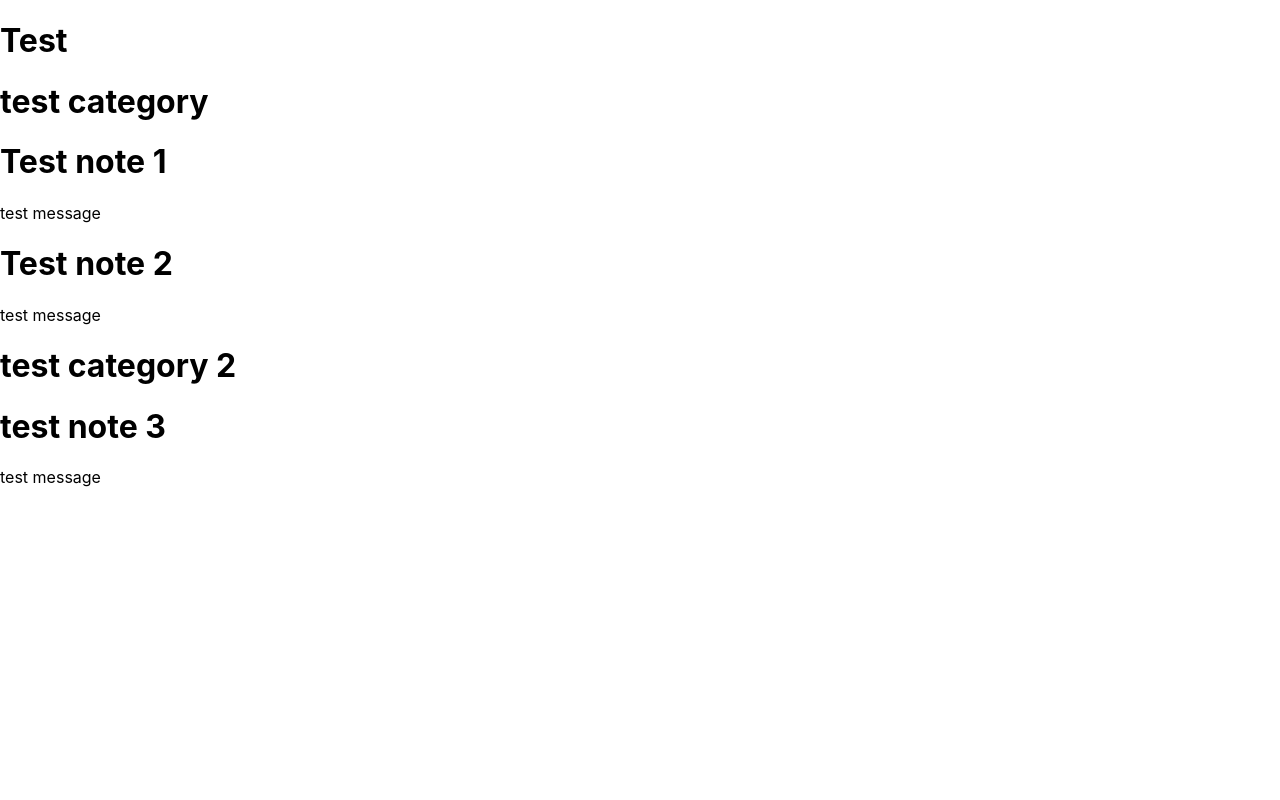
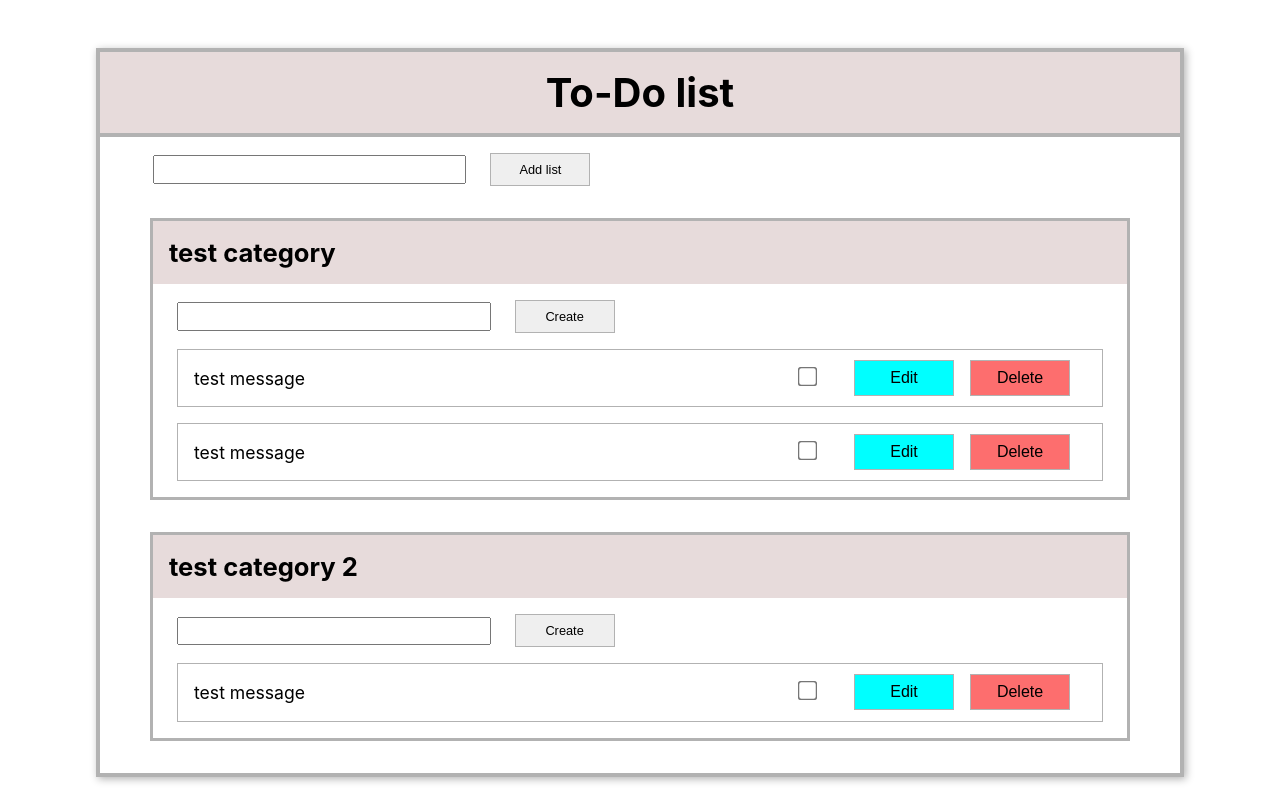
Before and after one commit to lsepu/sofkaChallenge-frontend, a React (Vite) app: page / in a window 1280 px wide. Built offline with nearby package versions, Linux system fonts and the light colour scheme.

Commit message:
ADD: CSS Styling added

```diff
--- a/src/App.css
+++ b/src/App.css
@@ -1,42 +1,113 @@
-.App {
+.toDo-wrapper{
+  max-width: 1080px;
+  margin: auto;
   text-align: center;
+  margin-top: 3rem;
+  border: 4px solid #b2b2b2;
+  box-shadow: 2px 2px 8px #b2b2b2;
 }
 
-.App-logo {
-  height: 40vmin;
-  pointer-events: none;
+.toDo-title{
+  margin: 0;
+  font-size: 2.5rem;
+  border-bottom: 4px solid #b2b2b2;
+  padding: 1rem 0;
+  background-color: #e7dbdb;
 }
 
-@media (prefers-reduced-motion: no-preference) {
-  .App-logo {
-    animation: App-logo-spin infinite 20s linear;
-  }
+.categories-wrapper{
+  text-align: left;
+  max-width: 980px;
+  margin: auto;
 }
 
-.App-header {
-  background-color: #282c34;
-  min-height: 100vh;
-  display: flex;
-  flex-direction: column;
-  align-items: center;
-  justify-content: center;
-  font-size: calc(10px + 2vmin);
-  color: white;
+.category-info{
+  background-color: #e7dbdb;
+  padding: 1rem;
 }
 
-.App-link {
-  color: #61dafb;
+.category-info h1 {
+  margin: 0;
+  font-size: 1.6rem;
 }
 
-@keyframes App-logo-spin {
-  from {
-    transform: rotate(0deg);
-  }
-  to {
-    transform: rotate(360deg);
-  }
+.category-wrapper{
+  border: 3px solid #b2b2b2;
+  margin: 2rem 0;
 }
 
-button {
-  font-size: calc(10px + 2vmin);
+.notes-wrapper{
+  padding: 0 1.5rem;
 }
+
+.note{
+  font-size: 1.1rem;
+  border: 1px solid #b2b2b2;
+  margin: 1rem 0;
+  padding: 0 1rem;
+  display: flex;
+  justify-content: space-between;
+  align-items: center;
+}
+
+.edit-note{
+  padding: 0 0.5rem;
+}
+
+.edit-note input{
+  margin: 0 2rem;
+  transform : scale(1.5);
+}
+
+.edit-note button{
+  padding: 0.5rem;
+  margin: 0 0.5rem;
+  font-size: 1rem;
+  width: 100px;
+  border: 1px solid #b2b2b2;
+  cursor: pointer;
+}
+
+.edit-note button:hover{
+  transform: scale(1.1);
+}
+
+.btn--delete{
+  background-color: rgb(253, 110, 110);
+}
+
+.btn--delete:hover{
+  background-color: rgb(236, 91, 91);
+}
+
+.btn--edit{
+  background-color: aqua;
+}
+
+.btn--edit:hover{
+  background-color: rgb(38, 206, 206);
+}
+
+.inputButton-wrapper{
+  margin-top: 1rem;
+}
+
+.inputButton-wrapper > input {
+  padding: 0.3rem;
+  min-width: 300px;
+  margin-right: 1rem;
+}
+
+.inputButton-wrapper > button {
+  padding: 0.5rem;
+  margin: 0 0.5rem;
+  width: 100px;
+  border: 1px solid #b2b2b2;
+  cursor: pointer;
+  font-size: 0.8rem;
+}
+
+.left-align{
+  text-align: left;
+  padding-left: 3.3rem;
+}
--- a/src/App.jsx
+++ b/src/App.jsx
@@ -5,8 +5,17 @@ import ToDoState from "./context/ToDo/ToDoState";
 function App() {
   return (
     <ToDoState>
-      <h1>Test</h1>
-      <Categories />
+      <div className="toDo-wrapper">
+        <h1 className="toDo-title">To-Do list</h1>
+
+        {/* Add a new list*/}
+        <div className="inputButton-wrapper left-align" >
+          <input type="text" />
+          <button>Add list</button>
+        </div>
+
+        <Categories />
+      </div>
     </ToDoState>
   );
 }
--- a/src/components/Categories.jsx
+++ b/src/components/Categories.jsx
@@ -8,11 +8,11 @@ const Categories = () => {
   const { listOfCategories } = toDoContext;
 
   return (
-    <>
+    <div className="categories-wrapper">
       {listOfCategories.map((category) => (
         <Category key={category.id} category={category} />
       ))}
-    </>
+    </div>
   );
 };
 
--- a/src/components/Category.jsx
+++ b/src/components/Category.jsx
@@ -4,11 +4,24 @@ const Category = ({ category }) => {
   const { title, notes } = category;
 
   return (
-    <div>
-      <h1>{title}</h1>
-      {notes.map((note) => (
-        <Note key={note.id} note={note} />
-      ))}
+    <div className="category-wrapper">
+
+      <div className="category-info">
+        <h1>{title}</h1>
+      </div>
+
+      <div className="notes-wrapper">
+
+        {/* Add a new note or edit current note*/}
+        <div className="inputButton-wrapper">
+          <input type="text" />
+          <button>Create</button>
+        </div>
+
+        {notes.map((note) => (
+          <Note key={note.id} note={note} />
+        ))}
+      </div>
     </div>
   );
 };
--- a/src/components/Note.jsx
+++ b/src/components/Note.jsx
@@ -1,12 +1,16 @@
 import React from "react";
 
 const Note = ({ note }) => {
-  const { title, message } = note;
+  const { message } = note;
 
   return (
-    <div>
-      <h1>{title}</h1>
+    <div className="note">
       <p>{message}</p>
+      <div className="edit-note">
+        <input type="checkbox" name="" id="" />
+        <button className="btn--edit">Edit</button>
+        <button className="btn--delete">Delete</button>
+      </div>
     </div>
   );
 };
--- a/src/context/ToDo/ToDoState.jsx
+++ b/src/context/ToDo/ToDoState.jsx
@@ -21,13 +21,11 @@ const ToDoState = ({ children }) => {
         notes: [
           {
             id: 1,
-            title: "Test note 1",
             message: "test message",
             done: false,
           },
           {
             id: 2,
-            title: "Test note 2",
             message: "test message",
             done: false,
           },
```
